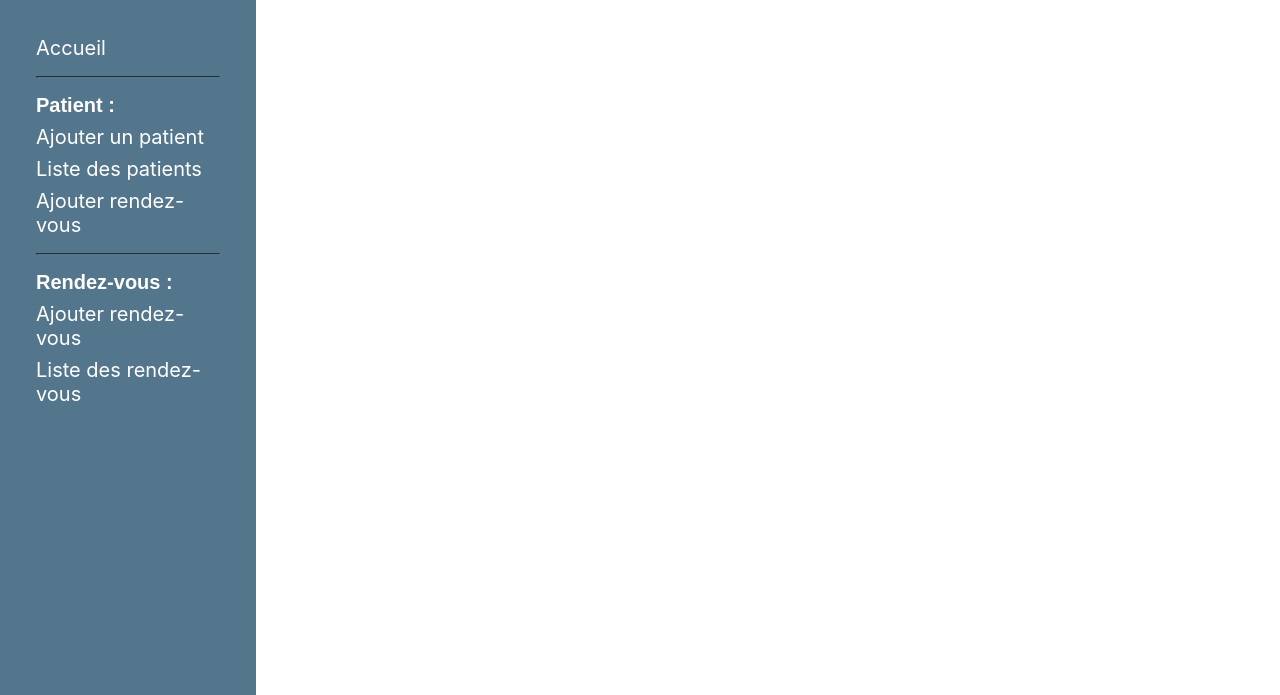
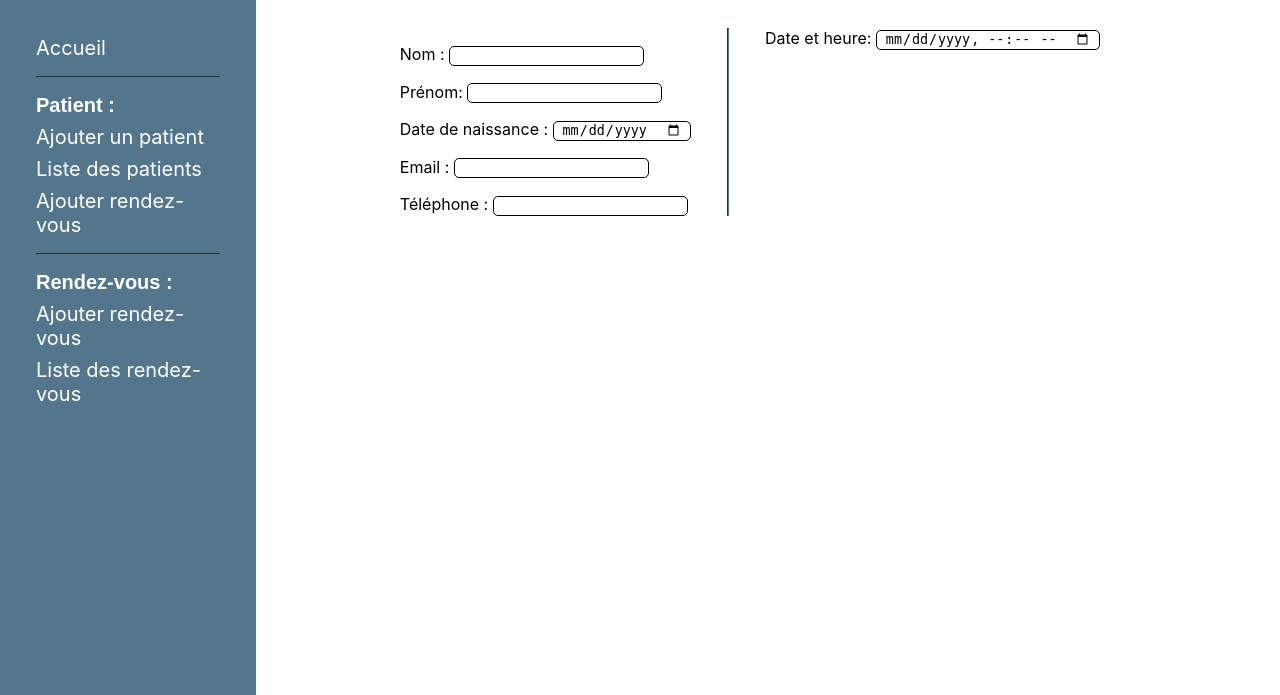
Before and after one commit to Mikat63/vanilla_back_pdo, a PHP site: page / in a window 1280 px wide. Shown: the part 80-775 px from the top of the page. Run offline with PHP 8.4, Linux system fonts and the light colour scheme.

Commit message:
NOT COMPLETED : home page form with adding patient and rendez-vous structure

```diff
--- a/Exercice-PDO-2/index.php
+++ b/Exercice-PDO-2/index.php
@@ -9,8 +9,90 @@ include "partials/header.php"
     include "partials/nav.php";
     ?>
 
+    <main class="main_container_patient_profile">
+        <div class="form_patient_rendezvous_container">
+            <form class="form_patient_rendezvous" action="" method="POST">
 
-    <main>
+                <div class="add_patient">
+                    <div>
+                        <input type="hidden" name="id">
+                    </div>
+                    <div>
+                        <label for="lastName">Nom :</label>
+                        <input class=input_form type="text" name="lastName" id="lastName" minlength="3" maxlength="50" required>
+                    </div>
+                    <div>
+                        <label for="firstName">Prénom:</label>
+                        <input class=input_form type="text" name="firstName" id="firstName" minlength="3" maxlength="50" required>
+                    </div>
+                    <div>
+                        <label for="birthDate">Date de naissance :</label>
+                        <input class=input_form type="date" name="birthDate" id="birthDate" minlength="3" maxlength="50" required>
+                    </div>
+                    <div>
+                        <label for="email">Email :</label>
+                        <input class=input_form type="email" name="email" id="email" minlength="3" maxlength="50" required>
+                    </div>
+                    <div>
+                        <label for="phone">Téléphone :</label>
+                        <input class=input_form type="tel" name="phone" id="phone" minlength="3" maxlength="50" required>
+                    </div>
+                </div>
+
+                <hr>
+
+                <div>
+                    <div>
+                        <label for="dateTime">Date et heure:</label>
+                        <input class=input_form type="datetime-local" name="dateTime" id="dateTime" minlength="3" maxlength="50" placeholder="Entrez un prénom" required>
+                    </div>
+                </div>
+                <div class="message_container">
+                    <?php
+                    if (isset($_GET['success'])) {
+                        echo "<p class='green'>Les informations du patient ont été modifiés avec succès</p>";
+                    } else if (isset($_GET['error'])) {
+                        switch (($_GET['error'])) {
+                            case 'bad_method':
+                                echo "<p class='red'>Méthode incorrecte</p>";
+                                break;
+                            case 'missing':
+                                echo "<p class='red'>Tous les champs sont requis</p>";
+                                break;
+                            case 'empty':
+                                echo "<p class='red'>Les champs ne peuvent être vides</p>";
+                                break;
+                            case 'min':
+                                echo "<p class='red'>Les champs doivent avoir minimum 3 caractères</p>";
+                                break;
+                            case 'max':
+                                echo "<p class='red'>Les champs doivent avoir maximum 30 caractères</p>";
+                                break;
+                            case 'minMaxPhone':
+                                echo "<p class='red'>Le format téléphone est incorrect</p>";
+                                break;
+                            case 'invalidMail':
+                                echo "<p class='red'>L'email est invalide</p>";
+                                break;
+                            case 'errorId':
+                                echo "<p class='red'>Patient introuvable</p>";
+                                break;
+                            case 'format_string':
+                                echo "<p class='red'>Le champ nom et prénom doivent contenir que des lettres</p>";
+                                break;
+                            case 'format_phone':
+                                echo "<p class='red'>le champ téléphone doit contenir que des chiffres</p>";
+                                break;
+                            default:
+                                echo "Erreur inconnue";
+                                break;
+                        }
+                    }
+                    ?>
+                </div>
+        </div>
+        </form>
+
     </main>
 </div>
 
--- a/Exercice-PDO-2/style.css
+++ b/Exercice-PDO-2/style.css
@@ -204,6 +204,32 @@ footer {
   font-weight: bold;
 }
 
+.form_patient_rendezvous_container {
+  display: flex;
+  flex-direction: column;
+  align-items: center;
+  justify-content: center;
+}
+
+.form_patient_rendezvous {
+  display: flex;
+  flex-direction: row;
+  justify-content: center;
+  gap: 36px;
+}
+
+.add_patient {
+  display: flex;
+  flex-direction: column;
+  gap: 16px;
+}
+
+.message_container {
+  display: flex;
+  flex-direction: row;
+  justify-content: center;
+}
+
 /* nav elements */
 nav {
   display: flex;
```
Also changed, not shown: Exercice-PDO-2/liste_patients.php (+20 -0 lines).
